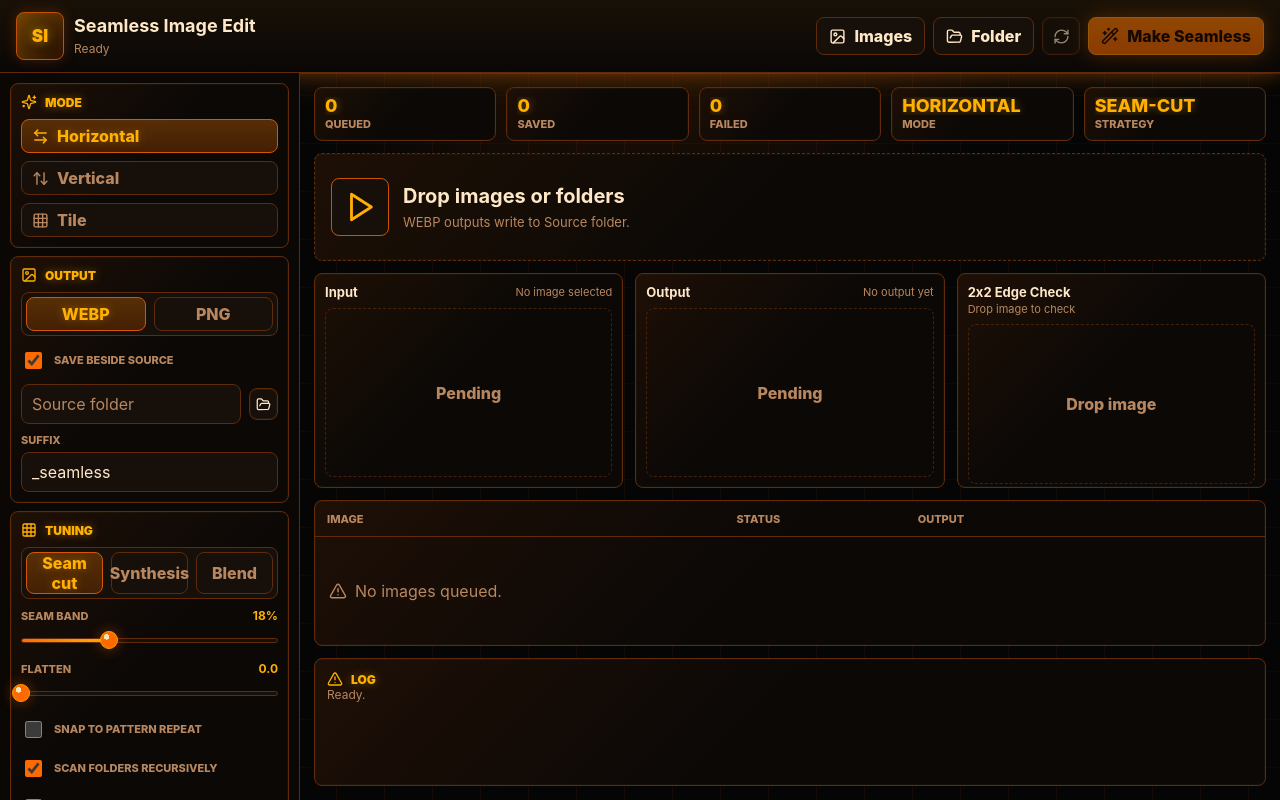
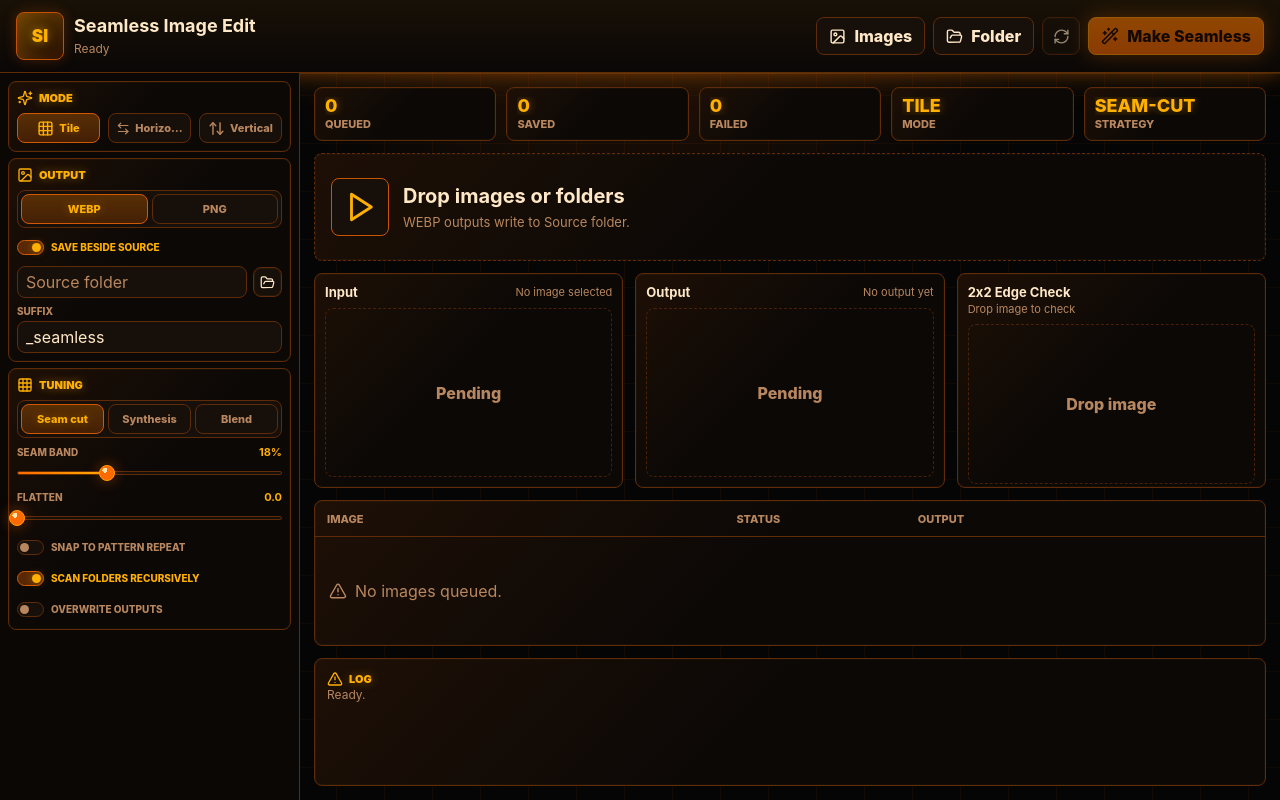
Before and after one commit to neko-legends/SeamlessImageEdit, a React (Vite) app: page / in a window 1280 px wide. Built offline with nearby package versions, Linux system fonts and the light colour scheme.

Commit message:
Improve tuning guidance and snap behavior

```diff
--- a/src/App.tsx
+++ b/src/App.tsx
@@ -79,6 +79,7 @@ type DropPosition = {
 
 type RangeControlProps = {
   label: string
+  title?: string
   value: number
   min: number
   max: number
@@ -87,10 +88,18 @@ type RangeControlProps = {
   onChange: (value: number) => void
 }
 
-const SETTINGS_KEY = 'seamlessImageEdit.settings.v1'
+type ToggleControlProps = {
+  checked: boolean
+  label: string
+  title?: string
+  onChange: (checked: boolean) => void
+}
+
+const LEGACY_SETTINGS_KEY = 'seamlessImageEdit.settings.v1'
+const SETTINGS_KEY = 'seamlessImageEdit.settings.v2'
 
 const defaultOptions: SeamlessOptions = {
-  mode: 'horizontal',
+  mode: 'tile',
   outputFormat: 'webp',
   sameFolder: true,
   outputDir: '',
@@ -104,15 +113,27 @@ const defaultOptions: SeamlessOptions = {
 }
 
 const modeOptions: Array<{ id: SeamMode; label: string; icon: typeof ArrowLeftRight }> = [
+  { id: 'tile', label: 'Tile', icon: Grid3X3 },
   { id: 'horizontal', label: 'Horizontal', icon: ArrowLeftRight },
   { id: 'vertical', label: 'Vertical', icon: ArrowUpDown },
-  { id: 'tile', label: 'Tile', icon: Grid3X3 },
 ]
 
-const strategyOptions: Array<{ id: SeamStrategy; label: string }> = [
-  { id: 'seam-cut', label: 'Seam cut' },
-  { id: 'synthesis', label: 'Synthesis' },
-  { id: 'blend', label: 'Blend' },
+const strategyOptions: Array<{ id: SeamStrategy; label: string; title: string }> = [
+  {
+    id: 'seam-cut',
+    label: 'Seam cut',
+    title: 'Best first choice for structured patterns: bricks, tiles, planks, grids, stripes, and fabric.',
+  },
+  {
+    id: 'synthesis',
+    label: 'Synthesis',
+    title: 'Best for organic textures: grass, moss, dirt, gravel, bark, foliage, stone, clouds, and noise.',
+  },
+  {
+    id: 'blend',
+    label: 'Blend',
+    title: 'Fast soft crossfade for blurry, low-detail, or almost-seamless images. Weak for bricks, stripes, text, or visible geometry.',
+  },
 ]
 
 const imageFilters = [
@@ -164,10 +185,11 @@ function snapRangeValue(value: number, min: number, max: number, step: number):
 function loadOptions(): SeamlessOptions {
   try {
     const raw = window.localStorage.getItem(SETTINGS_KEY)
-    if (!raw) return defaultOptions
-    const parsed = JSON.parse(raw) as Partial<SeamlessOptions>
+    const legacyRaw = raw ? null : window.localStorage.getItem(LEGACY_SETTINGS_KEY)
+    if (!raw && !legacyRaw) return defaultOptions
+    const parsed = JSON.parse(raw ?? legacyRaw ?? '{}') as Partial<SeamlessOptions>
     return {
-      mode: coerceMode(parsed.mode),
+      mode: raw ? coerceMode(parsed.mode) : defaultOptions.mode,
       outputFormat: coerceFormat(parsed.outputFormat),
       sameFolder: coerceBoolean(parsed.sameFolder, defaultOptions.sameFolder),
       outputDir: typeof parsed.outputDir === 'string' ? parsed.outputDir : defaultOptions.outputDir,
@@ -254,7 +276,7 @@ function TilePreview({ src }: { src: string }) {
   return <canvas className="tile-preview" ref={canvasRef} />
 }
 
-function RangeControl({ label, value, min, max, step, valueText, onChange }: RangeControlProps) {
+function RangeControl({ label, title, value, min, max, step, valueText, onChange }: RangeControlProps) {
   const safeValue = snapRangeValue(value, min, max, step)
   const percent = ((safeValue - min) / (max - min)) * 100
 
@@ -316,7 +338,7 @@ function RangeControl({ label, value, min, max, step, valueText, onChange }: Ran
   }
 
   return (
-    <div className="range-field range-control">
+    <div className="range-field range-control" title={title}>
       <div className="range-control-head">
         <span>{label}</span>
         <strong>{valueText}</strong>
@@ -339,6 +361,24 @@ function RangeControl({ label, value, min, max, step, valueText, onChange }: Ran
         <div className="range-thumb" style={{ left: `${percent}%` }} />
       </div>
     </div>
+  )
+}
+
+function ToggleControl({ checked, label, title, onChange }: ToggleControlProps) {
+  return (
+    <button
+      aria-checked={checked}
+      className={classNames('toggle-row', 'toggle-control', checked && 'active')}
+      onClick={() => onChange(!checked)}
+      role="switch"
+      title={title}
+      type="button"
+    >
+      <span className="toggle-switch" aria-hidden="true">
+        <span />
+      </span>
+      <span className="toggle-label">{label}</span>
+    </button>
   )
 }
 
@@ -456,6 +496,7 @@ function App() {
   useEffect(() => {
     const timeout = window.setTimeout(() => {
       window.localStorage.setItem(SETTINGS_KEY, JSON.stringify(options))
+      window.localStorage.removeItem(LEGACY_SETTINGS_KEY)
     }, 160)
     return () => window.clearTimeout(timeout)
   }, [options])
@@ -471,7 +512,7 @@ function App() {
       if (payload.type === 'image_done' && payload.path) {
         patchQueueItem(payload.path, {
           status: 'done',
-          message: 'Saved',
+          message: payload.message ?? 'Saved',
           outputPath: payload.output,
         })
         setSelectedPath(payload.path)
@@ -731,14 +772,11 @@ function App() {
                 </button>
               ))}
             </div>
-            <label className="toggle-row">
-              <input
-                type="checkbox"
+            <ToggleControl
               checked={options.sameFolder}
-                onChange={(event) => setOptions((current) => ({ ...current, sameFolder: event.currentTarget.checked }))}
+              label="Save beside source"
+              onChange={(checked) => setOptions((current) => ({ ...current, sameFolder: checked }))}
             />
-              <span>Save beside source</span>
-            </label>
             <div className="folder-row">
               <input value={outputLabel(options)} readOnly disabled={options.sameFolder} />
               <button className="icon-button compact" type="button" onClick={chooseOutputFolder} title="Choose output folder">
@@ -766,7 +804,7 @@ function App() {
                   type="button"
                   key={strategy.id}
                   onClick={() => setOptions((current) => ({ ...current, strategy: strategy.id }))}
-                  title={`${strategy.label} strategy`}
+                  title={strategy.title}
                 >
                   {strategy.label}
                 </button>
@@ -780,6 +818,7 @@ function App() {
                 setOptions((current) => (current.blendPercent === value ? current : { ...current, blendPercent: value }))
               }
               step={1}
+              title="How wide the repaired edge area is. Lower keeps more original detail; higher hides bigger edge mismatches but can soften the texture."
               value={options.blendPercent}
               valueText={`${formatRangeValue(options.blendPercent, defaultOptions.blendPercent, 4, 45, 0)}%`}
             />
@@ -789,33 +828,26 @@ function App() {
               min={0}
               onChange={(value) => setOptions((current) => (current.flatten === value ? current : { ...current, flatten: value }))}
               step={0.1}
+              title="Reduces broad lighting gradients before seam repair. Use a little for photos with vignettes or directional light; leave low for already-even textures."
               value={options.flatten}
               valueText={formatRangeValue(options.flatten, defaultOptions.flatten, 0, 1, 1)}
             />
-            <label className="toggle-row" title="Detect repeating patterns (bricks, tiles) and crop to a whole number of repeats so no partial bricks appear when tiling">
-              <input
-                type="checkbox"
+            <ToggleControl
               checked={options.snapPeriod}
-                onChange={(event) => setOptions((current) => ({ ...current, snapPeriod: event.currentTarget.checked }))}
+              label="Snap to pattern repeat"
+              onChange={(checked) => setOptions((current) => ({ ...current, snapPeriod: checked }))}
+              title="Detect repeating patterns (bricks, tiles) and crop to a whole number of repeats so no partial bricks appear when tiling"
             />
-              <span>Snap to pattern repeat</span>
-            </label>
-            <label className="toggle-row">
-              <input
-                type="checkbox"
+            <ToggleControl
               checked={options.recursive}
-                onChange={(event) => setOptions((current) => ({ ...current, recursive: event.currentTarget.checked }))}
+              label="Scan folders recursively"
+              onChange={(checked) => setOptions((current) => ({ ...current, recursive: checked }))}
             />
-              <span>Scan folders recursively</span>
-            </label>
-            <label className="toggle-row">
-              <input
-                type="checkbox"
+            <ToggleControl
               checked={options.overwrite}
-                onChange={(event) => setOptions((current) => ({ ...current, overwrite: event.currentTarget.checked }))}
+              label="Overwrite outputs"
+              onChange={(checked) => setOptions((current) => ({ ...current, overwrite: checked }))}
             />
-              <span>Overwrite outputs</span>
-            </label>
           </section>
 
         </aside>
--- a/src/styles.css
+++ b/src/styles.css
@@ -147,9 +147,9 @@ button {
 .tool-panel {
   display: grid;
   align-content: start;
-  gap: 8px;
+  gap: 6px;
   min-width: 0;
-  padding: 10px;
+  padding: 8px;
   border-right: 1px solid var(--border);
   background: color-mix(in srgb, var(--surface) 88%, #000);
   overflow: hidden;
@@ -172,15 +172,15 @@ button {
 
 .panel-section {
   display: grid;
-  gap: 9px;
+  gap: 7px;
   min-width: 0;
-  padding: 10px;
+  padding: 8px;
 }
 
 .section-title {
-  gap: 8px;
+  gap: 6px;
   color: var(--accent-2);
-  font-size: 12px;
+  font-size: 11px;
   font-weight: 900;
   text-shadow: 0 0 10px rgb(255 176 0 / 0.44);
   text-transform: uppercase;
@@ -195,13 +195,14 @@ button {
 }
 
 .mode-grid {
-  grid-template-columns: 1fr;
+  grid-template-columns: repeat(3, minmax(0, 1fr));
 }
 
 .format-toggle,
 .strategy-toggle {
   grid-template-columns: repeat(2, minmax(0, 1fr));
-  padding: 4px;
+  gap: 4px;
+  padding: 3px;
   border: 1px solid var(--border);
   border-radius: 8px;
   background: var(--surface-2);
@@ -229,17 +230,25 @@ button {
   display: flex;
   align-items: center;
   justify-content: center;
-  gap: 8px;
-  min-height: 34px;
-  padding: 0 10px;
+  gap: 5px;
+  min-height: 30px;
+  padding: 0 7px;
   background: var(--surface-2);
   border-color: var(--border);
   color: var(--muted);
+  font-size: 11px;
   font-weight: 800;
 }
 
 .mode-button {
-  justify-content: flex-start;
+  justify-content: center;
+}
+
+.mode-button span,
+.strategy-button {
+  overflow: hidden;
+  text-overflow: ellipsis;
+  white-space: nowrap;
 }
 
 .mode-button:hover,
@@ -264,15 +273,15 @@ button {
 .field,
 .range-field {
   display: grid;
-  gap: 5px;
+  gap: 4px;
   min-width: 0;
 }
 
 .field span,
 .range-field span,
-.toggle-row span {
+.toggle-label {
   color: var(--muted);
-  font-size: 11px;
+  font-size: 10px;
   font-weight: 850;
   text-transform: uppercase;
 }
@@ -283,7 +292,7 @@ button {
 
 .range-field strong {
   color: var(--accent-2);
-  font-size: 12px;
+  font-size: 11px;
 }
 
 .range-control-head {
@@ -297,7 +306,7 @@ button {
 .range-slider {
   position: relative;
   min-width: 0;
-  height: 24px;
+  height: 20px;
   cursor: pointer;
   touch-action: none;
   user-select: none;
@@ -306,10 +315,10 @@ button {
 
 .range-track {
   position: absolute;
-  top: 10px;
+  top: 8px;
   left: 0;
   width: 100%;
-  height: 5px;
+  height: 4px;
   overflow: hidden;
   border: 1px solid var(--border);
   border-radius: 999px;
@@ -324,9 +333,9 @@ button {
 
 .range-thumb {
   position: absolute;
-  top: 3px;
-  width: 18px;
-  height: 18px;
+  top: 2px;
+  width: 16px;
+  height: 16px;
   border: 1px solid color-mix(in srgb, var(--accent-2) 72%, var(--accent));
   border-radius: 50%;
   background:
@@ -344,8 +353,8 @@ button {
 .folder-row input {
   width: 100%;
   min-width: 0;
-  height: 40px;
-  padding: 0 10px;
+  height: 32px;
+  padding: 0 8px;
   border: 1px solid var(--border);
   border-radius: 8px;
   background: var(--surface-2);
@@ -354,7 +363,7 @@ button {
 }
 
 .folder-row {
-  gap: 8px;
+  gap: 6px;
 }
 
 .folder-row input {
@@ -369,14 +378,64 @@ button {
 }
 
 .toggle-row {
-  gap: 9px;
-  min-height: 30px;
+  justify-content: flex-start;
+  gap: 7px;
+  width: 100%;
+  min-height: 24px;
+  padding: 0;
+  background: transparent;
+  border: 0;
+  color: inherit;
+  cursor: pointer;
+  text-align: left;
 }
 
-.toggle-row input {
-  width: 17px;
-  height: 17px;
-  accent-color: var(--accent);
+.toggle-switch {
+  position: relative;
+  flex: 0 0 auto;
+  width: 27px;
+  height: 15px;
+  border: 1px solid var(--border);
+  border-radius: 999px;
+  background: var(--surface-2);
+  transition: background 120ms ease, border-color 120ms ease;
+}
+
+.toggle-switch span {
+  position: absolute;
+  top: 2px;
+  left: 2px;
+  width: 9px;
+  height: 9px;
+  border-radius: 50%;
+  background: var(--muted);
+  transition: background 120ms ease, transform 120ms ease;
+}
+
+.toggle-label {
+  overflow: hidden;
+  text-overflow: ellipsis;
+  white-space: nowrap;
+}
+
+.toggle-row:hover .toggle-label,
+.toggle-row.active .toggle-label {
+  color: var(--accent-2);
+}
+
+.toggle-row.active .toggle-switch {
+  border-color: color-mix(in srgb, var(--accent) 74%, var(--border));
+  background: color-mix(in srgb, var(--surface-3) 72%, var(--accent) 24%);
+}
+
+.toggle-row.active .toggle-switch span {
+  background: var(--accent-2);
+  box-shadow: 0 0 9px rgb(255 176 0 / 0.42);
+  transform: translateX(12px);
+}
+
+.toggle-row:focus-visible .toggle-switch {
+  box-shadow: 0 0 0 3px color-mix(in srgb, var(--accent-2) 24%, transparent);
 }
 
 .icon-button {
@@ -390,8 +449,8 @@ button {
 }
 
 .icon-button.compact {
-  width: 32px;
-  height: 32px;
+  width: 30px;
+  height: 30px;
 }
 
 .secondary-action,
```
Also changed, not shown: 3 other files (tests, documents, lock files or other folders). Lines whose indentation alone changed are shown as unchanged.
